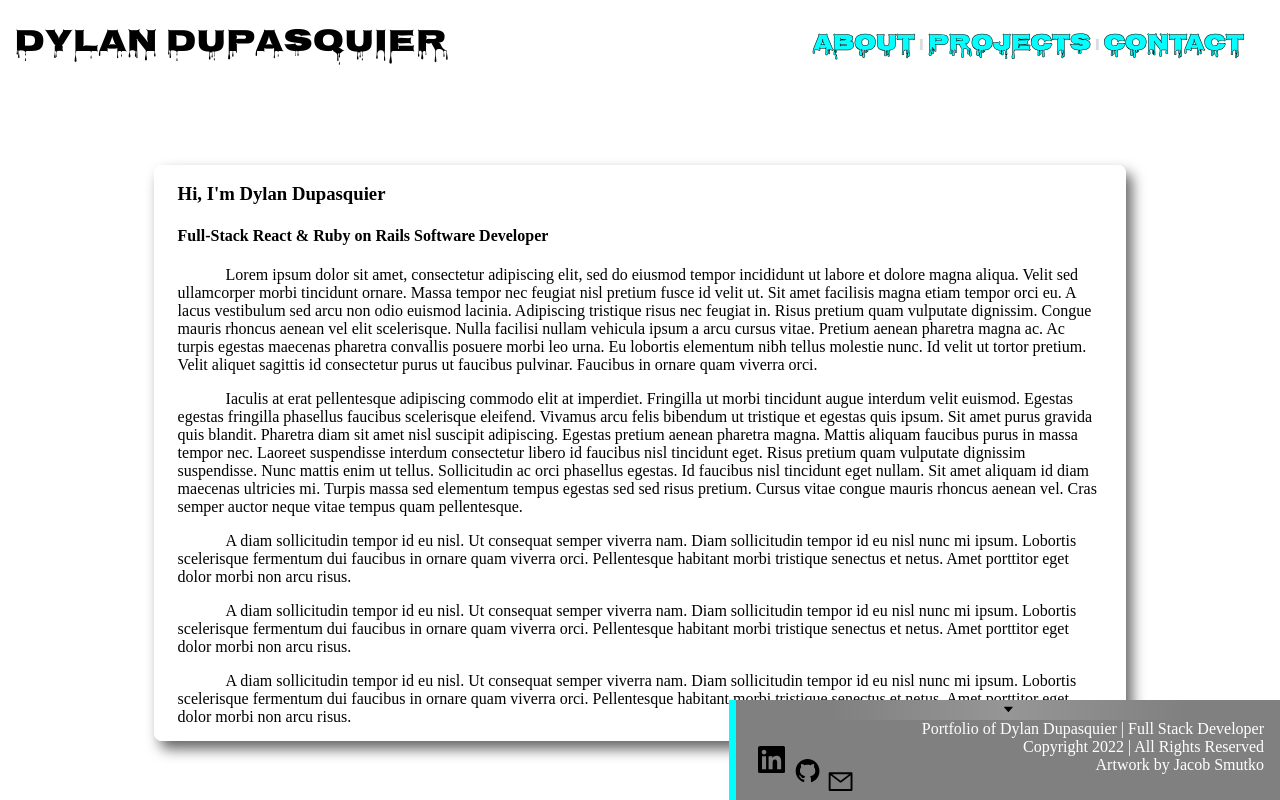
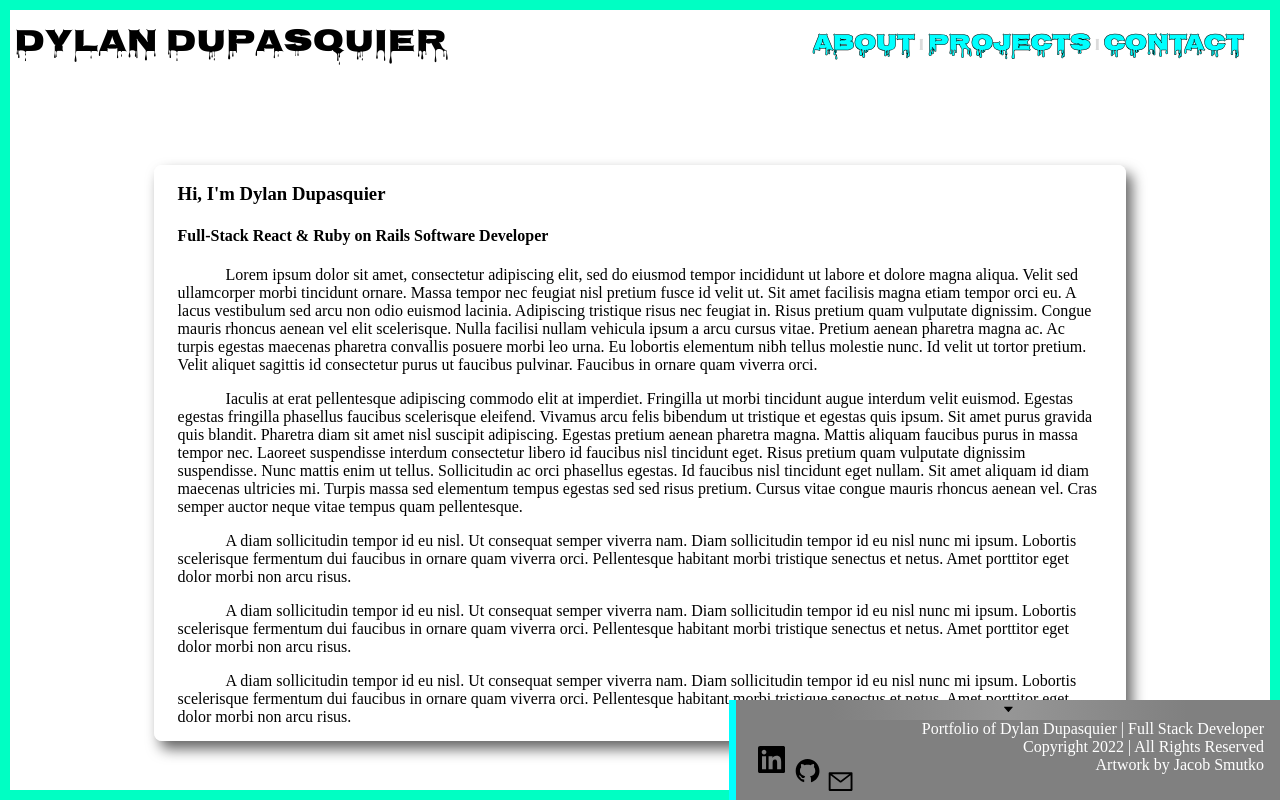
Before and after one commit to Ddupasquier/portfolio_1.1, a React (Create React App) app: page / in a window 1280 px wide. Built offline with nearby package versions, Linux system fonts and the light colour scheme.

Commit message:
FIXED BG CHANGE W/NO RE-RENDER!!!!!!

```diff
--- a/src/Components/App.jsx
+++ b/src/Components/App.jsx
@@ -1,22 +1,28 @@
+import React, { useState, useCallback, useRef } from 'react';
 import '../sass/style.css';
 import Navigation from './Navigation';
 import Container from './Container';
 import Footer from './Footer';
 import BG from './backgroundAnimation/BG';
 
+const colors = ['#FFFFFF', '#0000FF', '#00FF00', '#FFFF00'];
+
 function App() {
-  const colors = ['red', 'blue', 'green', 'yellow'];
-  let i = 0;
+  let [colorIndex, setColorIndex] = useState(0);
+  const stateRef = useRef();
+  stateRef.colorIndex = colorIndex;
 
   function changeBg() {
-    i <= colors.length ? i++ : (i = 0);
-    document.body.style.backgroundColor = colors[i];
+    const newIdx = (stateRef.colorIndex + 1) % colors.length;
+    console.log(newIdx);
+    setColorIndex(newIdx);
   }
-  // use inline style for background color and set bg color using state
+
+  const newChangeBg = useCallback(changeBg, []);
 
   return (
-    <div className='App' onClick={changeBg}>
-      <BG />
+    <div className='App'>
+      <BG changeBg={newChangeBg} color={colors[colorIndex]} />
       <Navigation />
       <Container />
       <Footer />
--- a/src/Components/backgroundAnimation/BG.jsx
+++ b/src/Components/backgroundAnimation/BG.jsx
@@ -1,7 +1,13 @@
-import Burst from "./Burst";
+import BackgroundColor from './BackgroundColor';
+import Burst from './Burst';
 
-function BG() {
-      return ( <Burst /> );
+function BG({changeBg, color}) {
+  return (
+    <>
+      <BackgroundColor color={color}/>
+      <Burst changeBg={changeBg}/>
+    </>
+  );
 }
 
 export default BG;
--- /dev/null
+++ b/src/Components/backgroundAnimation/BackgroundColor.jsx
@@ -0,0 +1,7 @@
+import React from 'react';
+
+function BackgroundColor({ color }) {
+  return <div className='change-bg' style={{ backgroundColor: color }}></div>;
+}
+
+export default BackgroundColor;
--- a/src/Components/backgroundAnimation/Burst.jsx
+++ b/src/Components/backgroundAnimation/Burst.jsx
@@ -1,22 +1,27 @@
+import { useMemo } from 'react';
 import Particles from 'react-tsparticles';
 import { loadFull } from 'tsparticles';
 
-const Burst = () => {
+const Burst = ({ changeBg }) => {
   const particlesInit = async (main) => {
-    console.log(main);
+    console.log('Particles init called!');
     await loadFull(main);
   };
 
-  return (
+  const particlesLoaded = (container) => {
+    console.log('Particles Loaded');
+    container.addClickHandler((e) => {
+      changeBg();
+    });
+  };
+
+  return useMemo(
+    () => (
       <Particles
         id='tsparticles'
         init={particlesInit}
+        loaded={particlesLoaded}
         options={{
-        background: {
-          color: {
-            value: '',
-          },
-        },
           fpsLimit: 10,
           interactivity: {
             events: {
@@ -94,6 +99,8 @@ const Burst = () => {
           detectRetina: true,
         }}
       />
+    ),
+    []
   );
 };
 
--- a/src/sass/style.css
+++ b/src/sass/style.css
@@ -1,4 +1,13 @@
 @import url("https://fonts.googleapis.com/css2?family=Indie+Flower&family=Nosifer&family=Permanent+Marker&display=swap");
+.change-bg {
+  position: absolute;
+  top: 0;
+  bottom: 0;
+  left: 0;
+  right: 0;
+  border: #00ffc3 10px solid;
+}
+
 body,
 html {
   margin: 0;
--- a/src/sass/style.scss
+++ b/src/sass/style.scss
@@ -3,6 +3,15 @@ $indie: 'Indie Flower', cursive;
 $nosifer: 'Nosifer', cursive;
 $pmarker: 'Permanent Marker', cursive;
 $iceblue: rgb(0, 255, 255);
+
+.change-bg {
+  position: absolute;
+  top: 0;
+  bottom: 0;
+  left: 0;
+  right: 0;
+  border: rgb(0, 255, 195) 10px solid;
+}
 
 body,
 html {
```
Also changed, not shown: src/sass/style.min.css, 2 other files (tests, documents, lock files or other folders). Lines whose indentation alone changed are shown as unchanged.
